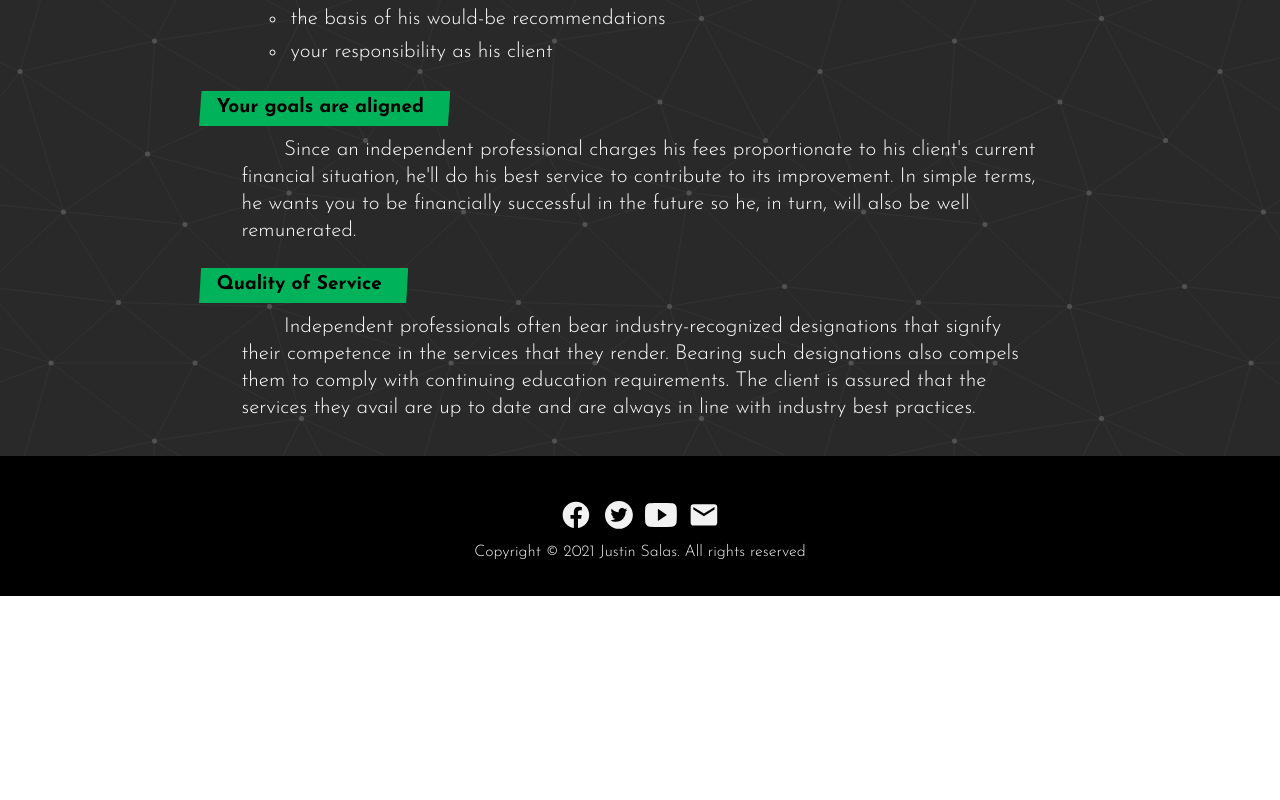
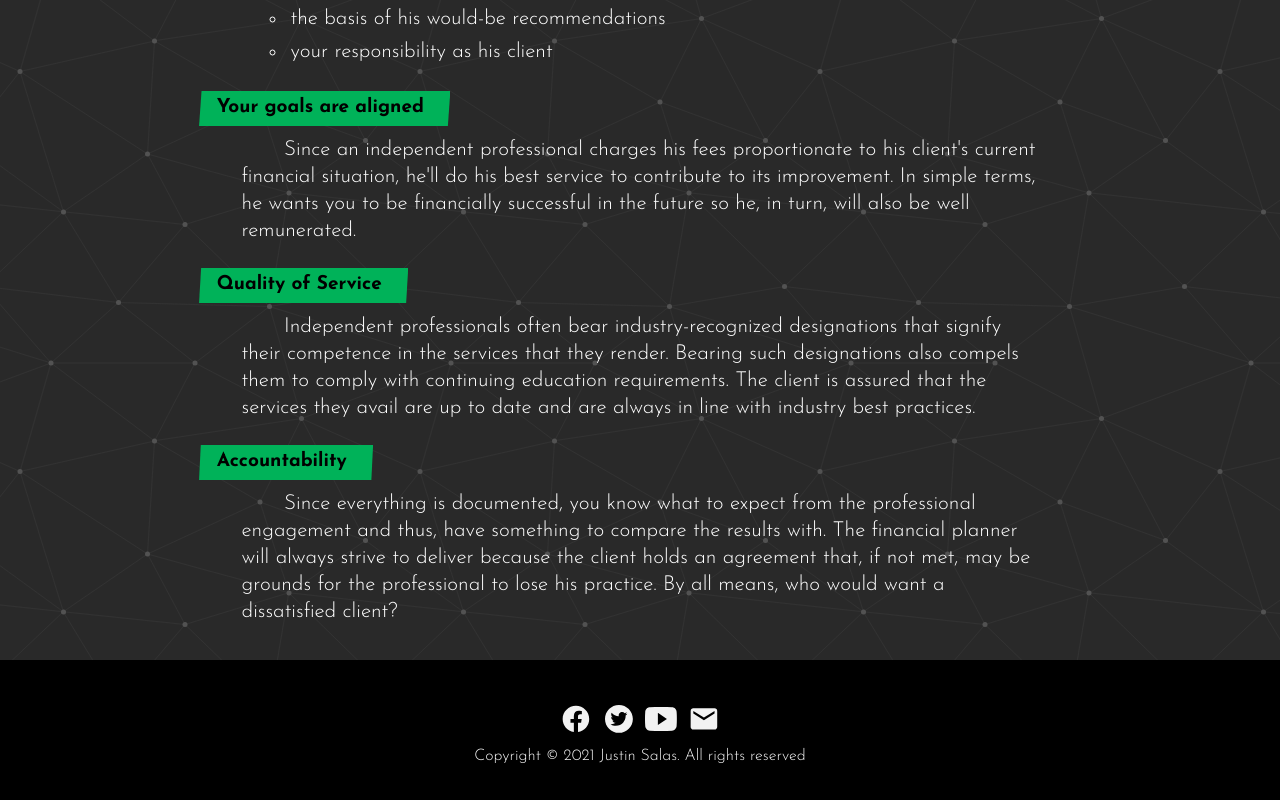
Before and after one commit to justinsalasdev/blog, a Next.js app: page /articles/independent in a window 1280 px wide. Shown: the part 628-1428 px from the top of the page. Before the commit the page ends 1224 px from the top, so only its background shows below. Built offline with nearby package versions, Linux system fonts and the light colour scheme; no server answers.

Commit message:
added paragraph in independent

```diff
--- a/pages/articles/independent.js
+++ b/pages/articles/independent.js
@@ -98,6 +98,17 @@ export default function Benefits_() {
 								always in line with industry best practices.
 							</Paragraph>
 						</Point>
+						<Point>
+							<Heading>Accountability</Heading>
+							<Paragraph>
+								Since everything is documented, you know what to expect from the
+								professional engagement and thus, have something to compare the
+								results with. The financial planner will always strive to
+								deliver because the client holds an agreement that, if not met,
+								may be grounds for the professional to lose his practice. By all
+								means, who would want a dissatisfied client?
+							</Paragraph>
+						</Point>
 					</Points>
 				</Main>
 				<Footer_ />
```
Also changed, not shown: components/Pages/pageStyles.js (line endings or trailing spaces).
